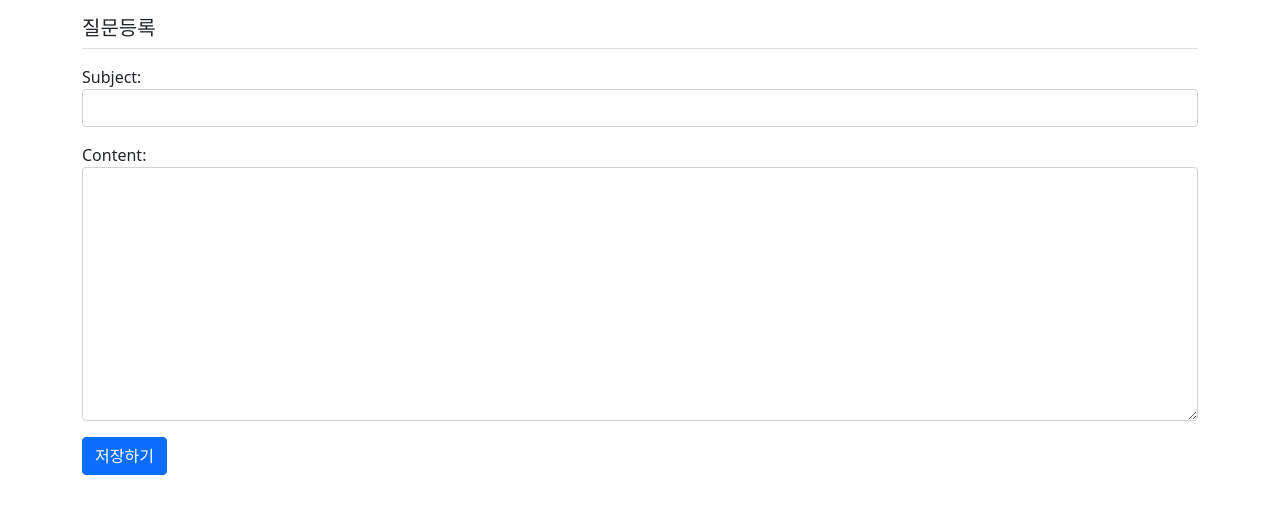
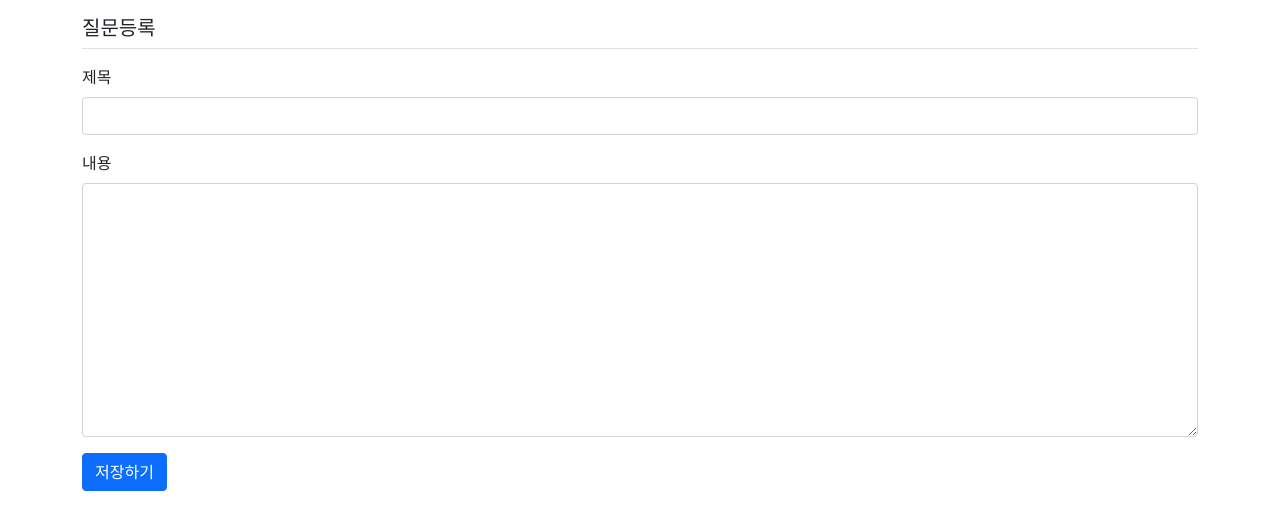
Before and after one commit to fiedith/pybo, a Django app: page /pybo/question/create/ in a window 1280 px wide. Shown: the top 530 px of the page. Run offline with Django 4.2, Linux system fonts and the light colour scheme; some libraries are stand-ins or nearby versions.

Commit message:
feat: removed form.as_p from question_form, added error message on registering empty content

```diff
--- a/pybo/forms.py
+++ b/pybo/forms.py
@@ -7,7 +7,3 @@ class QuestionForm(forms.ModelForm):    # extends forms.ModelForm
     class Meta:         # ModelForm은 Meta 이너클래스가 반드시 필요함
         model = Question
         fields = ['subject', 'content'] # QuestionForm에서 사용할 Question 모델의 속성
-        widgets = {
-            'subject': forms.TextInput(attrs={'class': 'form-control'}),
-            'content': forms.Textarea(attrs={'class': 'form-control', 'rows': 10}),
-        }
--- a/templates/pybo/question_form.html
+++ b/templates/pybo/question_form.html
@@ -4,7 +4,30 @@
     <h5 class="my-3 border-bottom pb-2">질문등록</h5>
     <form method="post">    {# action 미지정 -> 현재 페이지의 URL이 디폴트 action으로 설정된다 #}
         {% csrf_token %}
-        {{ form.as_p }}     {# 빠르게 템플릿을 만들어 자동으로 HTML 코드가 생성됨. 하지만 디자인 측면에서 많은 제한이 생긴다. #}
+                <!-- 오류표시 Start -->
+        {% if form.errors %}
+        <div class="alert alert-danger" role="alert">
+            {% for field in form %}
+            {% if field.errors %}
+            <div>
+                <strong>{{ field.label }}</strong>
+                {{ field.errors }}
+            </div>
+            {% endif %}
+            {% endfor %}
+        </div>
+        {% endif %}
+        <!-- 오류표시 End -->
+        <div class="mb-3">
+            <label for="subject" class="form-label">제목</label>
+            <input type="text" class="form-control" name="subject" id="subject"
+                   value="{{ form.subject.value|default_if_none:'' }}">
+        </div>
+        <div class="mb-3">
+            <label for="content" class="form-label">내용</label>
+            <textarea class="form-control" name="content"
+                      id="content" rows="10">{{ form.content.value|default_if_none:'' }}</textarea>
+        </div>
         <button type="submit" class="btn btn-primary">저장하기</button>
     </form>
 </div>
```
